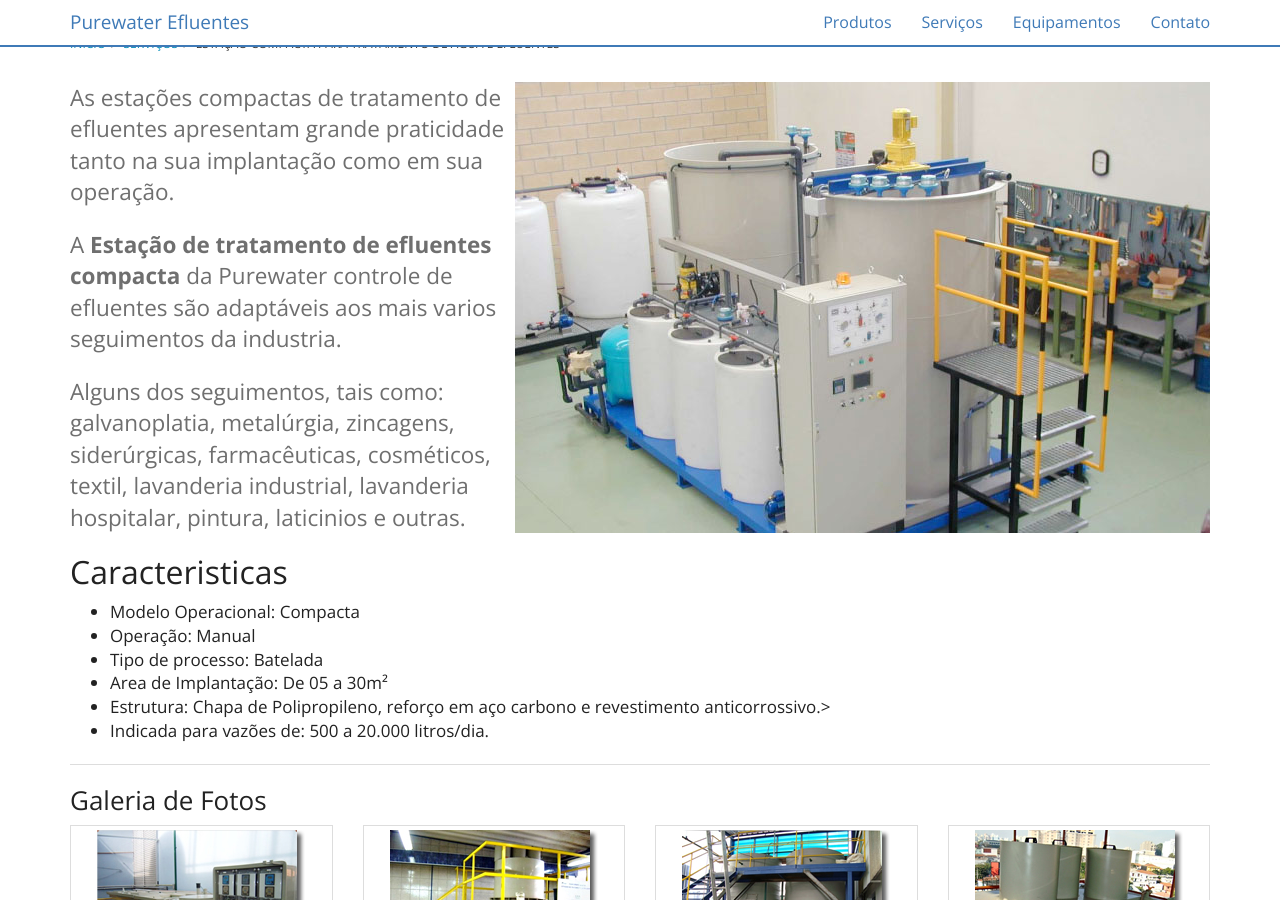
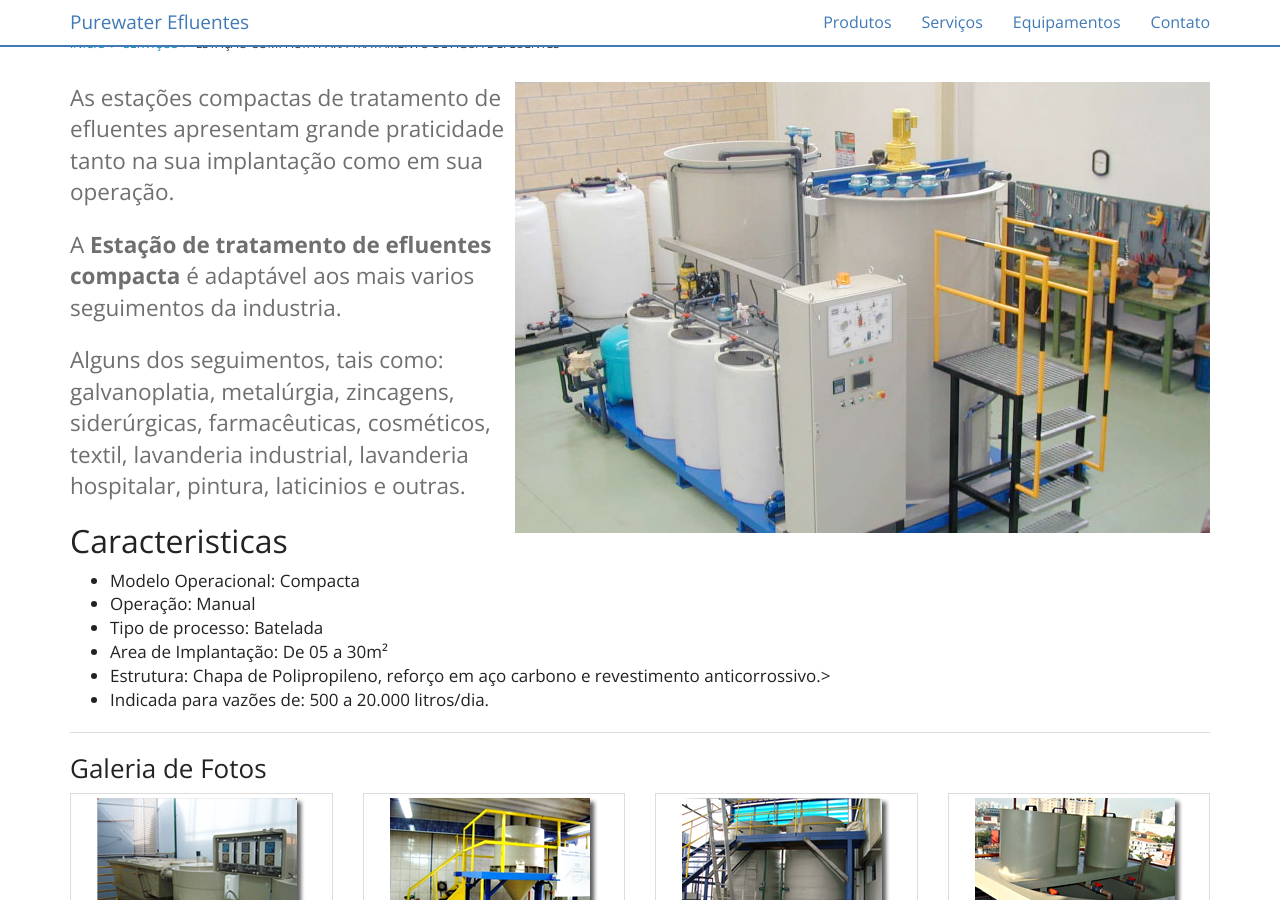
Before and after one commit to purewaterefluentes/purewaterefluentes.github.io, a Jekyll site: the page built from servicos/estacao-tratamento-efluentes-compacta.md, in a window 1280 px wide and 900 px high, scrolled down 324 px. Built offline with Jekyll 4.4.1, drawn with Linux system fonts in a browser that asks for light colours; nearby versions of some CDN libraries; library files that are not in the unit come from our copies.

Commit message:
Update estacao-tratamento-efluentes-compacta.md

```diff
--- a/servicos/estacao-tratamento-efluentes-compacta.md
+++ b/servicos/estacao-tratamento-efluentes-compacta.md
@@ -7,7 +7,7 @@ title: Estação Compacta para Tratamento de Água e Efluentes
 
 <p class="lead">As estações compactas de tratamento de efluentes apresentam grande praticidade tanto na sua implantação como em sua operação.</p>
 
-<p class="lead">A <strong>Estação de tratamento de efluentes compacta</strong> da Purewater controle de efluentes são adaptáveis aos mais varios seguimentos da industria.</p>
+<p class="lead">A <strong>Estação de tratamento de efluentes compacta</strong> é adaptável aos mais varios seguimentos da industria.</p>
 
 <p class="lead">Alguns dos seguimentos, tais como: galvanoplatia, metalúrgia, zincagens, siderúrgicas, farmacêuticas, cosméticos, textil, lavanderia industrial, lavanderia hospitalar, pintura, laticinios e outras.</p>
 
```
